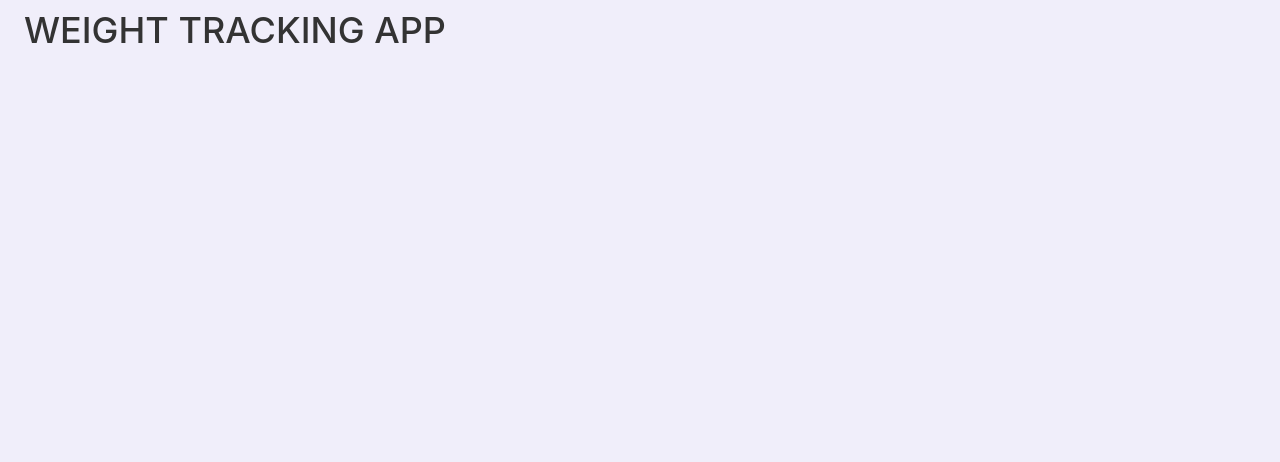
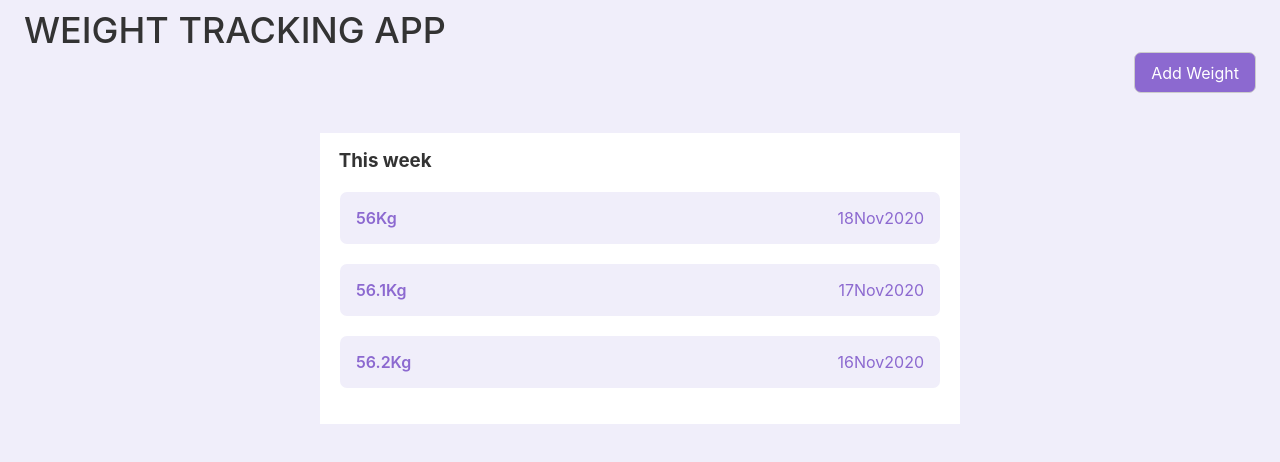
Before and after one commit to hussamkhatib/svelte-weight, a Svelte app: page / in a window 1280 px wide. Shown: the top 462 px of the page. Built offline with nearby package versions, Linux system fonts and the light colour scheme.

Commit message:
feat: add list of weightAndDate (mockdata)

```diff
--- a/public/global.css
+++ b/public/global.css
@@ -10,7 +10,7 @@ body {
 	padding: 8px;
 	box-sizing: border-box;
 	font-family: -apple-system, BlinkMacSystemFont, "Segoe UI", Roboto, Oxygen-Sans, Ubuntu, Cantarell, "Helvetica Neue", sans-serif;
-	background: #F0EEFA;
+	background-color: #F0EEFA;
 }
 
 a {
--- a/src/App.svelte
+++ b/src/App.svelte
@@ -1,8 +1,30 @@
 <script>
+	import AddWeightBtn from "./components/AddWeightBtn.svelte";
+	import WeightList from "./components/WeightList.svelte";
+
+	let weightsByDate = [
+		{
+			id:1,
+			weight: 56,
+			date: '18Nov2020'
+		},	{
+			id:2,
+			weight: 56.1,
+			date: '17Nov2020'
+		},
+		{
+			id:3,
+			weight: 56.2,
+			date: '16Nov2020'
+		}
+	]
+
 </script>
 
 <main>
 	<h1>Weight Tracking App</h1>
+	<AddWeightBtn />
+	<WeightList {weightsByDate}/>
 </main>
 
 <style>
--- /dev/null
+++ b/src/components/AddWeightBtn.svelte
@@ -0,0 +1,23 @@
+<script>
+
+</script>
+
+<div>
+    <button>
+        Add Weight
+    </button>
+</div>
+
+
+<style>
+    div{
+        display: flex;
+        justify-content: end;
+    }
+    button {
+        background: #8C69D0;
+        color: #fff;
+        padding: 0.6em 1em;
+        border-radius: 7px;
+    }
+</style>
--- /dev/null
+++ b/src/components/WeightList.svelte
@@ -0,0 +1,27 @@
+<script>
+    import WeightListItem from "./WeightListItem.svelte";
+    export let weightsByDate = []
+</script>
+
+<section>
+    <h3>
+        This week
+    </h3>
+	{#each weightsByDate as weightByDate (weightByDate.id)}
+        <WeightListItem {weightByDate}/>
+    {/each}
+</section>
+
+<style>
+    section {
+        background: #fff;
+        padding: 1em 0;
+        margin: 2em auto;
+        width: 40rem;
+        max-width: 100%;
+    }
+    h3{
+        padding: 0 1em;
+        margin: 0;
+    }
+</style>
--- /dev/null
+++ b/src/components/WeightListItem.svelte
@@ -0,0 +1,29 @@
+<script>
+    export let weightByDate
+    const {weight, date} = weightByDate
+</script>
+
+<div>
+    <p>
+        {weight}Kg
+    </p>
+    <time>
+        {date}
+    </time>
+</div>
+
+<style>
+    div{
+        display: flex;
+        justify-content: space-between;
+        background-color: #F0EEFA;
+        color: #8C69D0;
+        margin: 1.25em ;
+        padding: 0 1em;
+        border-radius: 7px;
+        align-items: center;
+    }
+    p{
+        font-weight: 600;
+    }
+</style>
```
